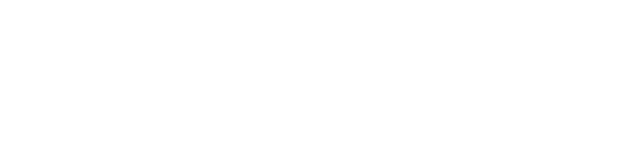
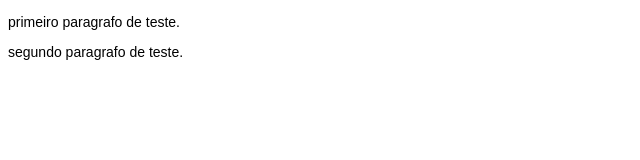
Before and after one commit to landovskiana-cell/portifolio-info1-2026, a plain HTML site: page html/css-externo/css_externo.html in a window 1280 px wide. Shown: the whole page, without its empty margins (0-640 px from the left). Drawn offline with Linux system fonts and the light colour scheme; files that its build step writes are made by us from their sources.

Commit message:
arrumada3

```diff
--- a/html/css-externo/css_externo.html
+++ b/html/css-externo/css_externo.html
@@ -7,6 +7,7 @@
         <link rel="stylesheet" href="../../assets/css/style.css">
     </head>
     <body>
-
+        <p>primeiro paragrafo de teste.</p>
+        <p>segundo paragrafo de teste.</p>
     </body>
 </html>
```
Also changed, not shown: html/css-inline/css_inline.html (+1 -1 lines).
